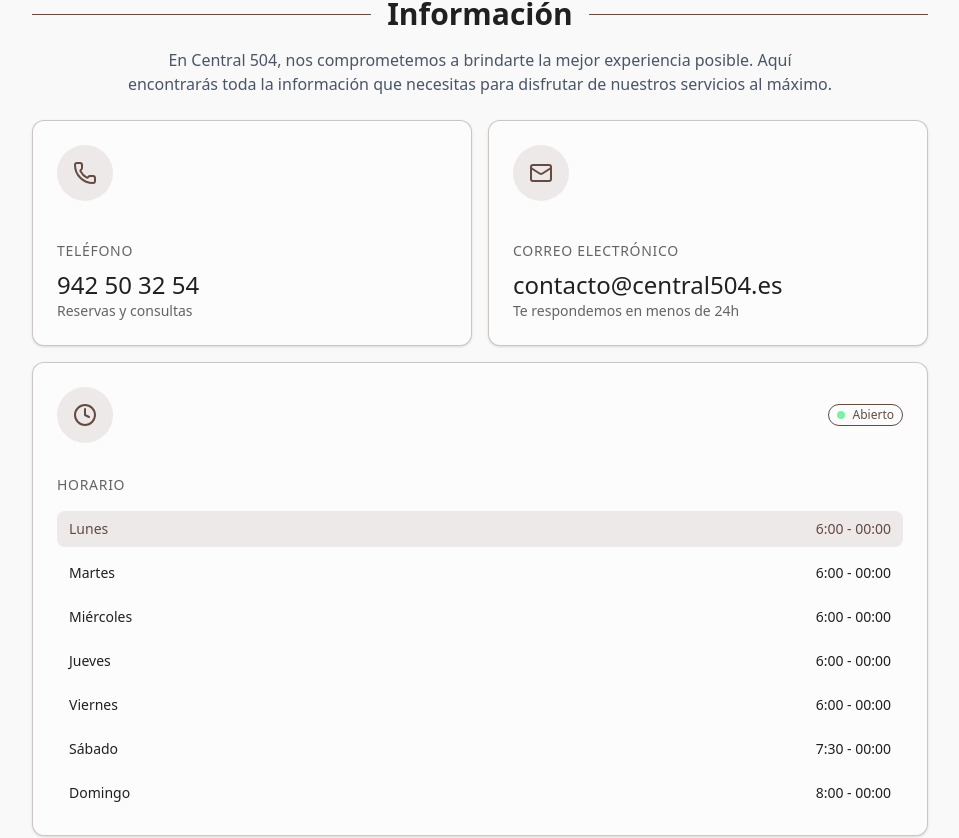
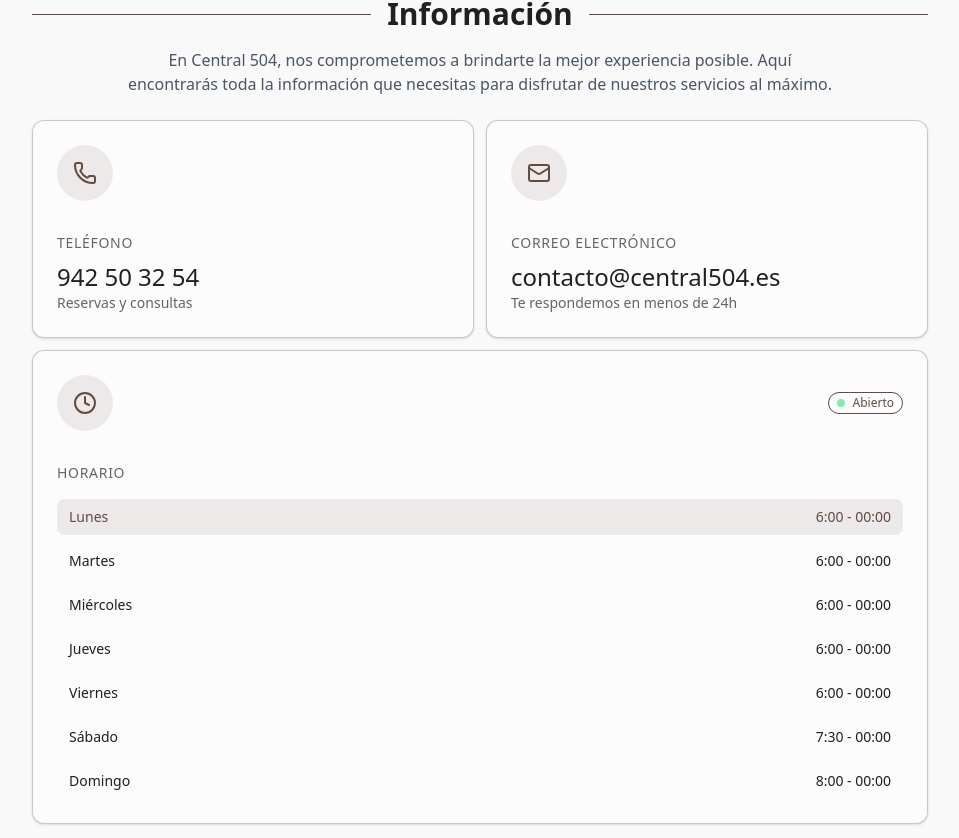
Before and after one commit to abcarletti/central504-menu, a Next.js app: page / in a window 1280 px wide. Shown: the part 980-1818 px from the top of the page, without its empty margins (160-1119 px from the left). Built offline with nearby package versions, Linux system fonts and the light colour scheme.

Commit message:
feat: ajustar espaciado y tamaños de íconos en la sección de información

```diff
--- a/src/components/information.tsx
+++ b/src/components/information.tsx
@@ -60,12 +60,12 @@ export default function Information() {
       <section className="w-full mt-2">
         <div className="space-y-6">
           {/* Content Grid */}
-          <div className="grid gap-4 grid-cols-1 md:grid-cols-2">
+          <div className="grid gap-3 grid-cols-1 md:grid-cols-2">
             {/* Teléfono */}
             <Card className="group transition-all duration-300 border-primary/30 hover:border-primary hover:shadow-lg">
-              <CardHeader className="pb-2">
+              <CardHeader>
                 <div className="flex size-14 items-center justify-center rounded-full bg-primary/10">
-                  <Phone className="h-6 w-6 text-primary" />
+                  <Phone className="size-6 text-primary" />
                 </div>
               </CardHeader>
               <CardContent className="space-y-2">
@@ -86,9 +86,9 @@ export default function Information() {
 
             {/* Email */}
             <Card className="group transition-all duration-300 border-primary/30 hover:border-primary hover:shadow-lg">
-              <CardHeader className="pb-2">
+              <CardHeader>
                 <div className="flex size-14 items-center justify-center rounded-full bg-primary/10">
-                  <Mail className="h-6 w-6 text-primary" />
+                  <Mail className="size-6 text-primary" />
                 </div>
               </CardHeader>
               <CardContent className="space-y-2">
```
